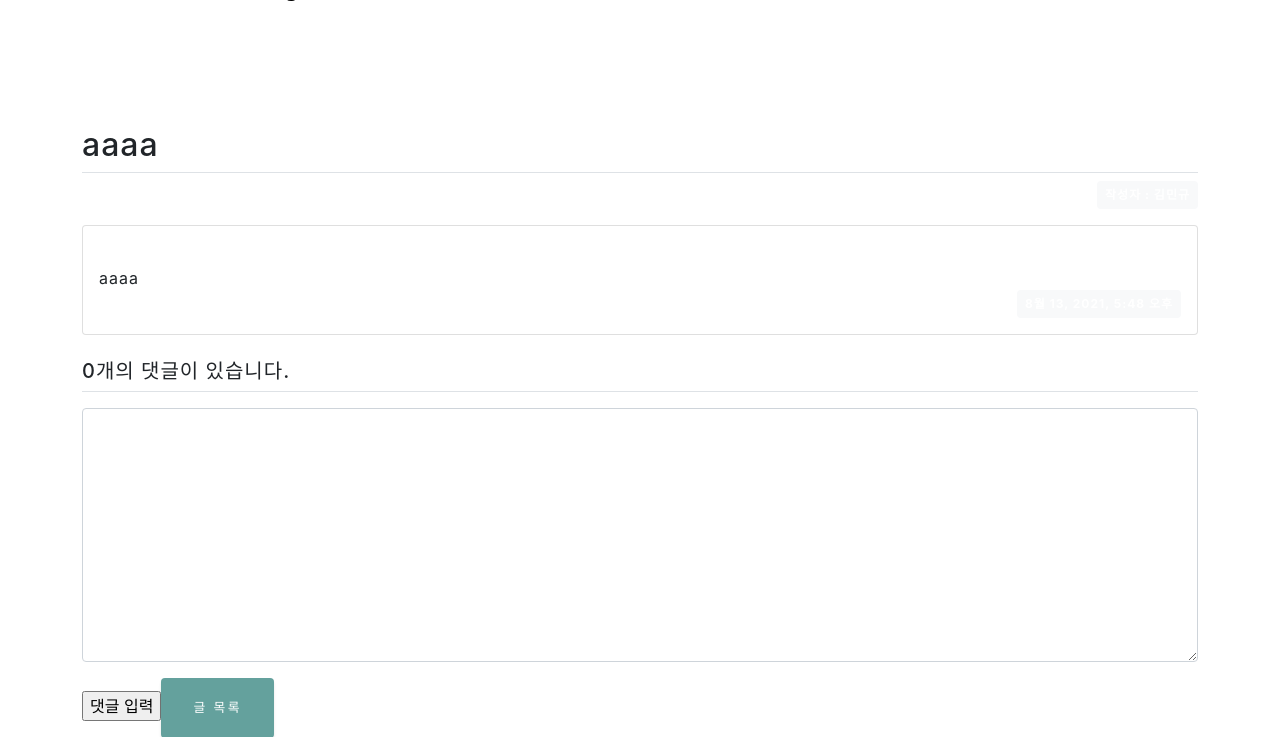
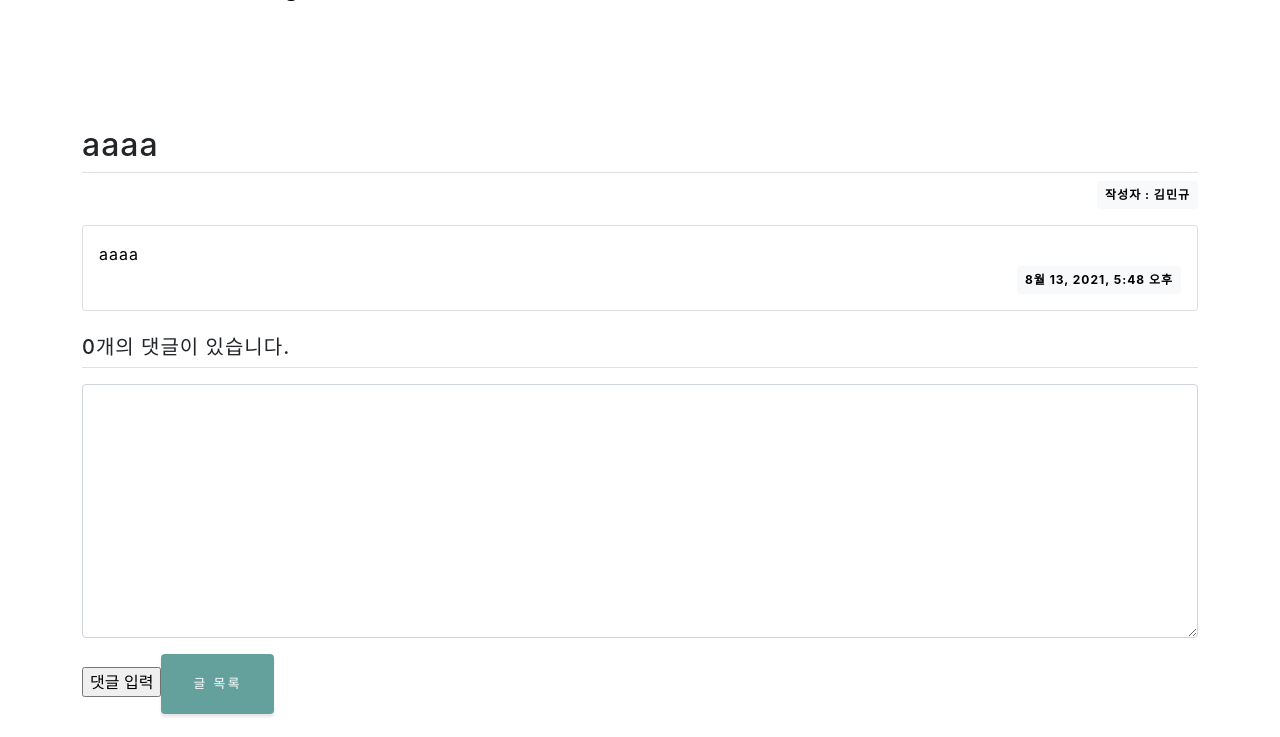
Before and after one commit to ralskwo/InterfaceProject, a Django app: page /board/detail/3/ in a window 1280 px wide. Shown: the part 72-809 px from the top of the page. Run offline with Django 3.2, Linux system fonts and the light colour scheme; data comes from the database, SQL or seed files in the repository; both versions use the stored data as it was after the commit; some libraries are stand-ins or nearby versions; some web fonts are replaced.

Commit message:
'edited_all'

```diff
--- a/board/templates/board_detail.html
+++ b/board/templates/board_detail.html
@@ -6,17 +6,17 @@
     <h2 class="border-bottom py-2">{{ question.subject }}
     </h2>
     <div class="d-flex justify-content-end">
-        <div class="badge badge-light p-2">
+        <div style="color:black" class="badge badge-light p-2">
             작성자 : {{question.user.last_name}}{{ question.user.first_name }}
         </div>
     </div>
     <div class="card my-3">
         <div class="card-body">
-            <div class="card-text" style="white-space:pre-line;">
+            <div style="color:black"  class="card-text" style="white-space:pre-line;">
                 {{question.content}}
             </div>
             <div class="d-flex justify-content-end">
-                <div class="badge badge-light p-2">
+                <div style="color:black"  class="badge badge-light p-2">
                     {{ question.create_date }}
                 </div>
             </div>
@@ -32,7 +32,7 @@
                 {{ answer.content }}
             </div>
             <div class="d-flex justify-content-end">
-                <div class="badge badge-light p-2">
+                <div style="color:black" class="badge badge-light p-2">
                     {% if answer.comment_user.first_name %}
                         작성자: {{answer.comment_user.last_name}}{{answer.comment_user.first_name}}<br><br>
                     {% else %}
--- a/board/views.py
+++ b/board/views.py
@@ -2,9 +2,13 @@ from django.shortcuts import render, redirect
 from .models import *
 from django.utils import timezone
 from django.core.paginator import Paginator
+from os import listdir
 
 # board_list
 def index(request) :
+    full_name_main1 = [i for i in listdir("workspace/static/assets/img/Main1/")]
+    princess_name1 = [name[:name.index('.')] for name in full_name_main1]
+
     #목록
     page = request.GET.get('page', 'detail/1')
     question_list = Question.objects.order_by('-create_date')
@@ -14,16 +18,19 @@ def index(request) :
 
     isUser = request.user.is_authenticated
 
-    context = {'question_list': page_obj, 'isUser': isUser}
+    context = {'question_list': page_obj, 'isUser': isUser, 'princess_name1': princess_name1}
     return render(request, 'board_list.html', context)
 
 
 
 # board_detail
 def detail(request, question_id) :
+    full_name_main1 = [i for i in listdir("workspace/static/assets/img/Main1/")]
+    princess_name1 = [name[:name.index('.')] for name in full_name_main1]
+
     #내용 출력
     question = Question.objects.get(id=question_id)
-    context = {'question': question}
+    context = {'question': question, 'princess_name1': princess_name1}
     return render(request, 'board_detail.html', context)
 
 
@@ -42,6 +49,9 @@ def answer_create(request, question_id) :
 
 # myboard_create
 def question_create(request):
+    full_name_main1 = [i for i in listdir("workspace/static/assets/img/Main1/")]
+    princess_name1 = [name[:name.index('.')] for name in full_name_main1]
+
     #질문등록
     if request.method == 'POST' :
         title = request.POST.get('title')
@@ -50,7 +60,7 @@ def question_create(request):
         user= request.user
         Result = Question(subject=title, content=content, create_date=create_date, user=user)
         Result.save()
-        context = { "msg" : "저장 완료"  }
+        context = { "msg" : "저장 완료", "princess_name1": princess_name1}
     else :
-        context = None
+        context = {"msg": None, "princess_name1": princess_name1}
     return render(request, 'myboard_create.html', context)
```
Also changed, not shown: board/templates/myboard_create.html (+12 -8 lines), db.sqlite3, workspace/static/assets/img/Main2/Belle.png.
